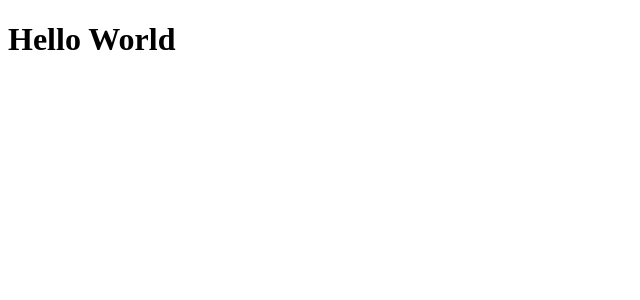
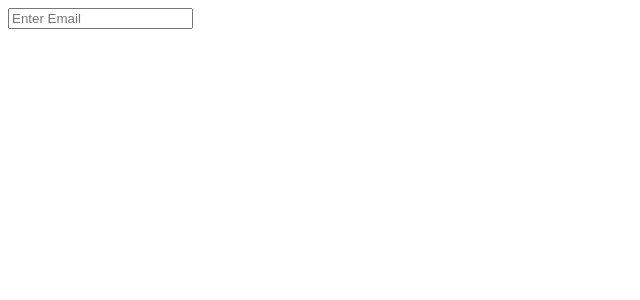
Before and after one commit to Cliffmax85/guestbook, a React app: page / in a window 1280 px wide. Shown: the top 300 px of the page, without its empty margins (0-640 px from the left). Built offline with nearby package versions, Linux system fonts and the light colour scheme.

Commit message:
rendered a input on page

```diff
--- a/src/App.jsx
+++ b/src/App.jsx
@@ -1,3 +1,9 @@
+import Login from "./views/Login/Login";
+
 export default function App() {
-  return <h1>Hello World</h1>;
+  return (
+    <>
+      <Login />
+    </>
+  );
 }
--- /dev/null
+++ b/src/views/Login/Login.jsx
@@ -0,0 +1,18 @@
+
+
+export default function Login() {
+    return(
+        <>
+          <form>
+              <label>
+                  <input
+                    id='email'
+                    name='email'
+                    type='email'
+                    placeholder="Enter Email"
+                  />
+              </label>
+          </form>
+        </>
+    );
+}
```
